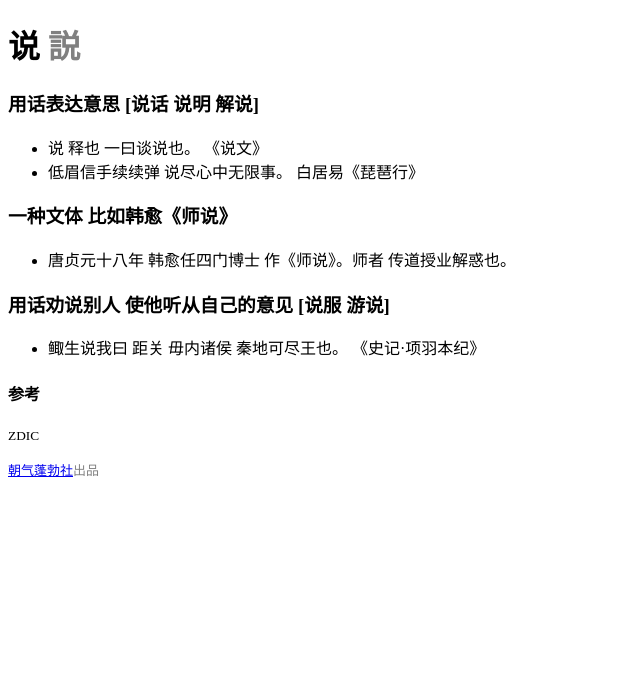
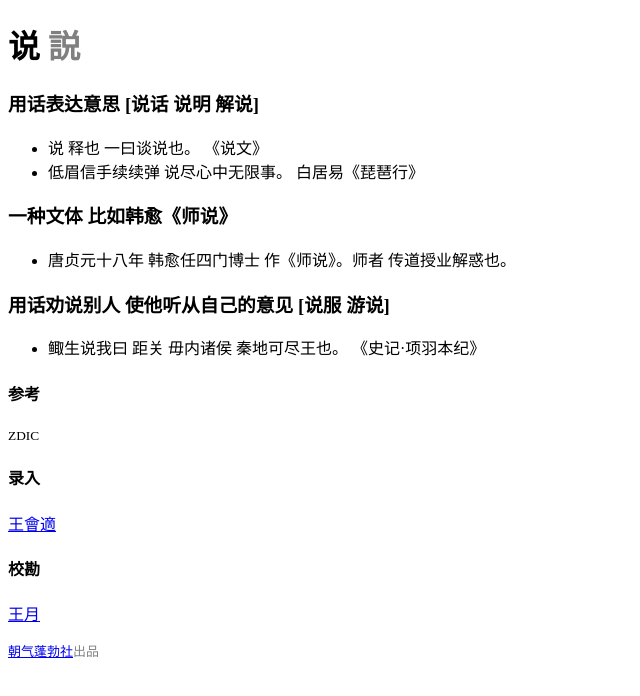
Before and after one commit to xuanpingren/rizi, a plain HTML site: page zd/8aaa.html in a window 1280 px wide. Shown: the whole page, without its empty margins (0-640 px from the left). Drawn offline with Linux system fonts and the light colour scheme.

Commit message:
在说字页面中增加了参考录入与校勘三项

```diff
--- a/zd/8aaa.html
+++ b/zd/8aaa.html
@@ -30,9 +30,12 @@
       </li>
     </ul>
 
-
     <h4>参考</h4>
     <small>ZDIC</small>
+    <h4>录入</h4>
+    <a href="people/wang_hui_shi_jianli">王會適</a>
+    <h4>校勘</h4>
+    <a href="people/wang_yue_jianli.html">王月</a>
     <p><font size=-1 color=grey><a href="http://zhaoqipengbo.com/">朝气蓬勃社</a>出品</font></p>
   </body>
 </html>
```
